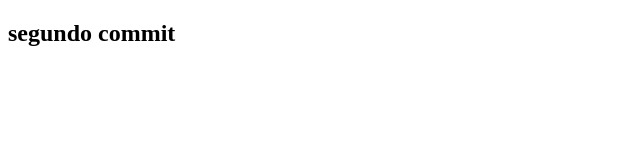
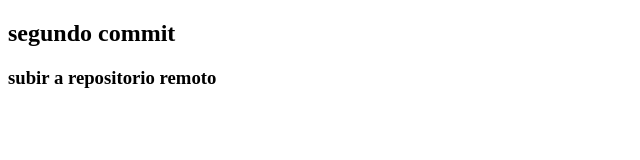
Before and after one commit to RGneo7/probandogit, a plain HTML site: page index.html in a window 1280 px wide. Shown: the whole page, without its empty margins (0-640 px from the left). Drawn offline with Linux system fonts and the light colour scheme.

Commit message:
primera version

```diff
--- a/index.html
+++ b/index.html
@@ -6,5 +6,6 @@
 </head>
 <body>
 <h2>segundo commit</h2>
+<h3>subir a repositorio remoto</h3>
 </body>
 </html>
```
Also changed, not shown: 2 other files.
